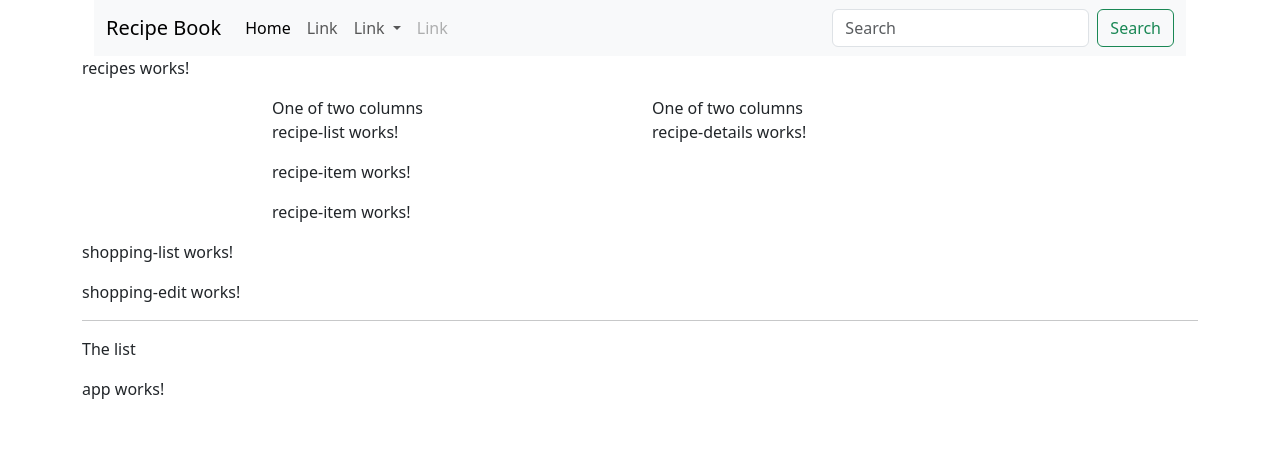
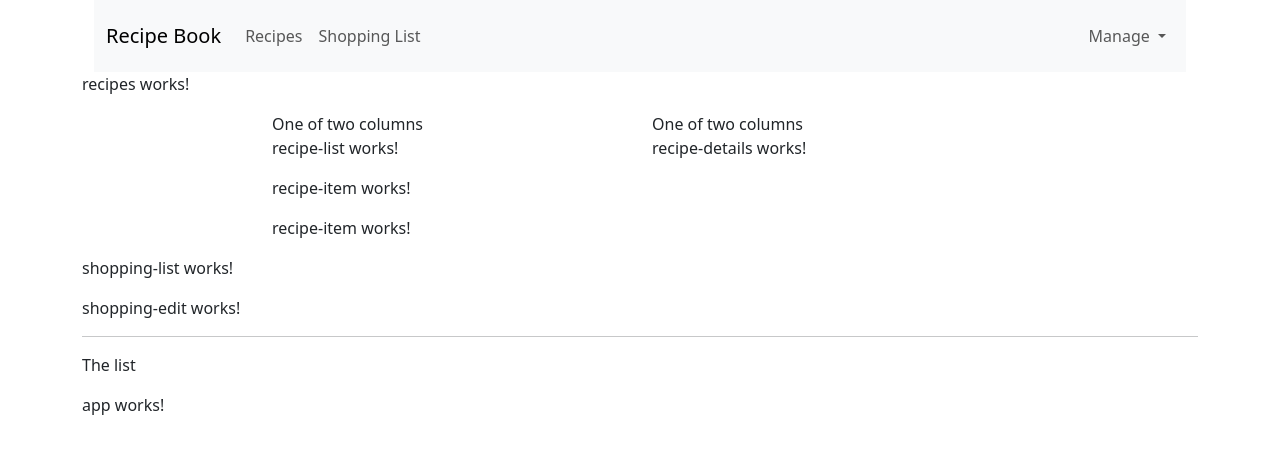
Before and after one commit to FoxGeoff/complete_app_no_stand_alone, an Angular app: page / in a window 1280 px wide. Shown: the top 454 px of the page. Built offline with nearby package versions, Linux system fonts and the light colour scheme.

Commit message:
navbar update

```diff
--- a/src/app/header/header.component.html
+++ b/src/app/header/header.component.html
@@ -1,33 +1,25 @@
+<div class="container">
 
-<div class="container">
   <!-- Navbar content -->
   <nav class="navbar navbar-expand-lg bg-body-tertiary">
     <div class="container-fluid">
-      <a class="navbar-brand" href="#">Recipe Book</a>
+      <div class="navbar header">
+        <a class="navbar-brand" href="#">Recipe Book</a>
+      </div>
       <!-- -->
-      <button
-        class="navbar-toggler"
-        type="button"
-        data-bs-toggle="collapse"
-        data-bs-target="#navbarScroll"
-        aria-controls="navbarScroll"
-        aria-expanded="false"
-        aria-label="Toggle navigation"
-      >
-        <span class="navbar-toggler-icon"></span>
-      </button>
-      <!-- -->
-      <div class="collapse navbar-collapse" id="navbarScroll">
-        <ul
-          class="navbar-nav me-auto my-2 my-lg-0 navbar-nav-scroll"
-          style="--bs-scroll-height: 100px"
-        >
+      <div class="collapse navbar-collapse">
+        <ul class="nav navbar-nav">
           <li class="nav-item">
-            <a class="nav-link active" aria-current="page" href="#">Home</a>
+            <a class="nav-link" href="#">Recipes</a>
           </li>
           <li class="nav-item">
-            <a class="nav-link" href="#">Link</a>
+            <a class="nav-link" href="#">Shopping List</a>
           </li>
+        </ul>
+        <!-- -->
+        <div class="me-auto"></div>
+        <!-- -->
+        <ul class="nav navbar-nav">
           <li class="nav-item dropdown">
             <a
               class="nav-link dropdown-toggle"
@@ -36,30 +28,14 @@
               data-bs-toggle="dropdown"
               aria-expanded="false"
             >
-              Link
+              Manage
             </a>
             <ul class="dropdown-menu">
-              <li><a class="dropdown-item" href="#">Action</a></li>
-              <li><a class="dropdown-item" href="#">Another action</a></li>
-              <li><hr class="dropdown-divider" /></li>
-              <li>
-                <a class="dropdown-item" href="#">Something else here</a>
-              </li>
+              <li><a class="dropdown-item" href="#">Save Data</a></li>
+              <li><a class="dropdown-item" href="#">Fetch Data</a></li>
             </ul>
           </li>
-          <li class="nav-item">
-            <a class="nav-link disabled" aria-disabled="true">Link</a>
-          </li>
         </ul>
-        <form class="d-flex" role="search">
-          <input
-            class="form-control me-2"
-            type="search"
-            placeholder="Search"
-            aria-label="Search"
-          />
-          <button class="btn btn-outline-success" type="submit">Search</button>
-        </form>
       </div>
     </div>
   </nav>
```
